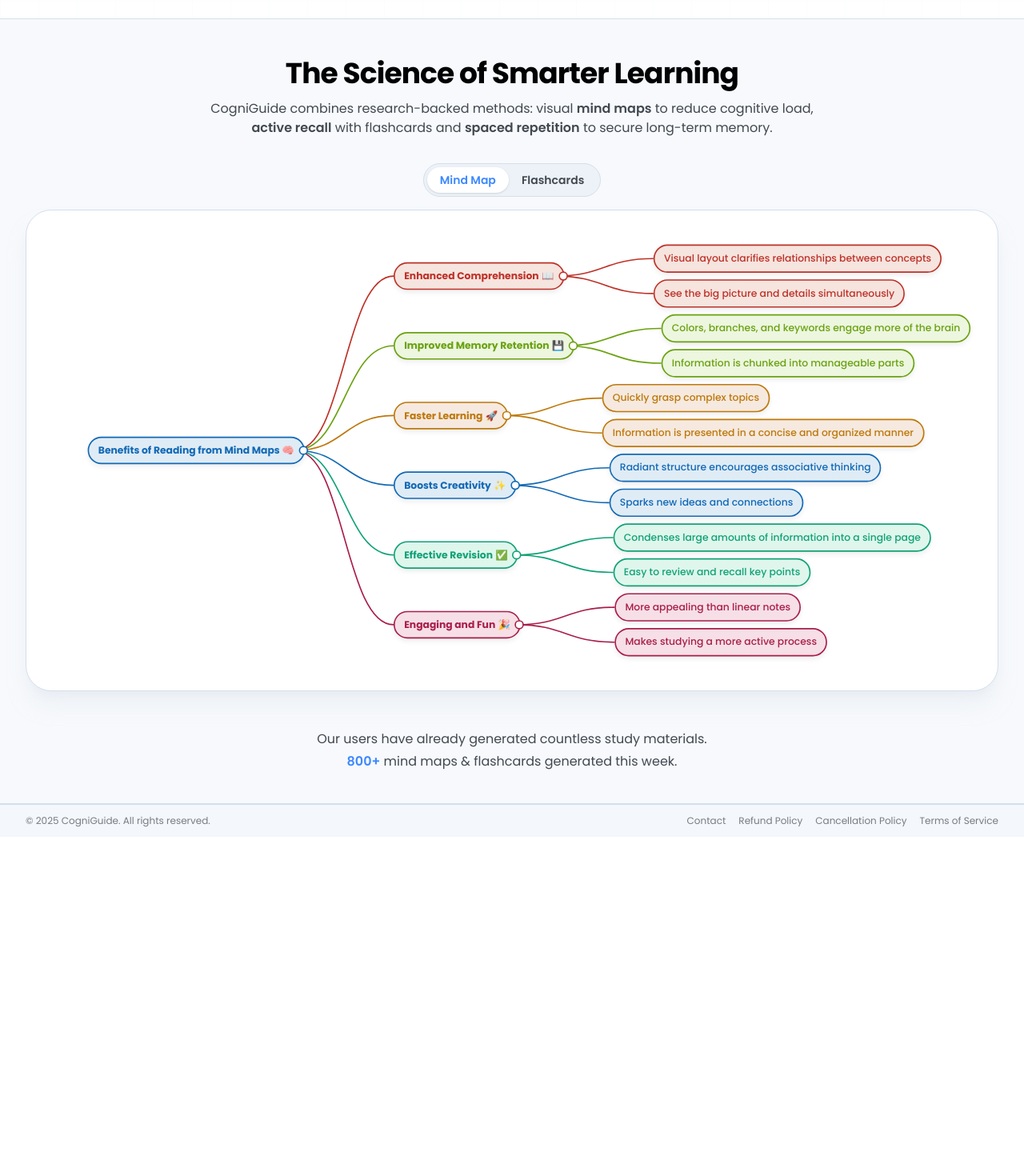
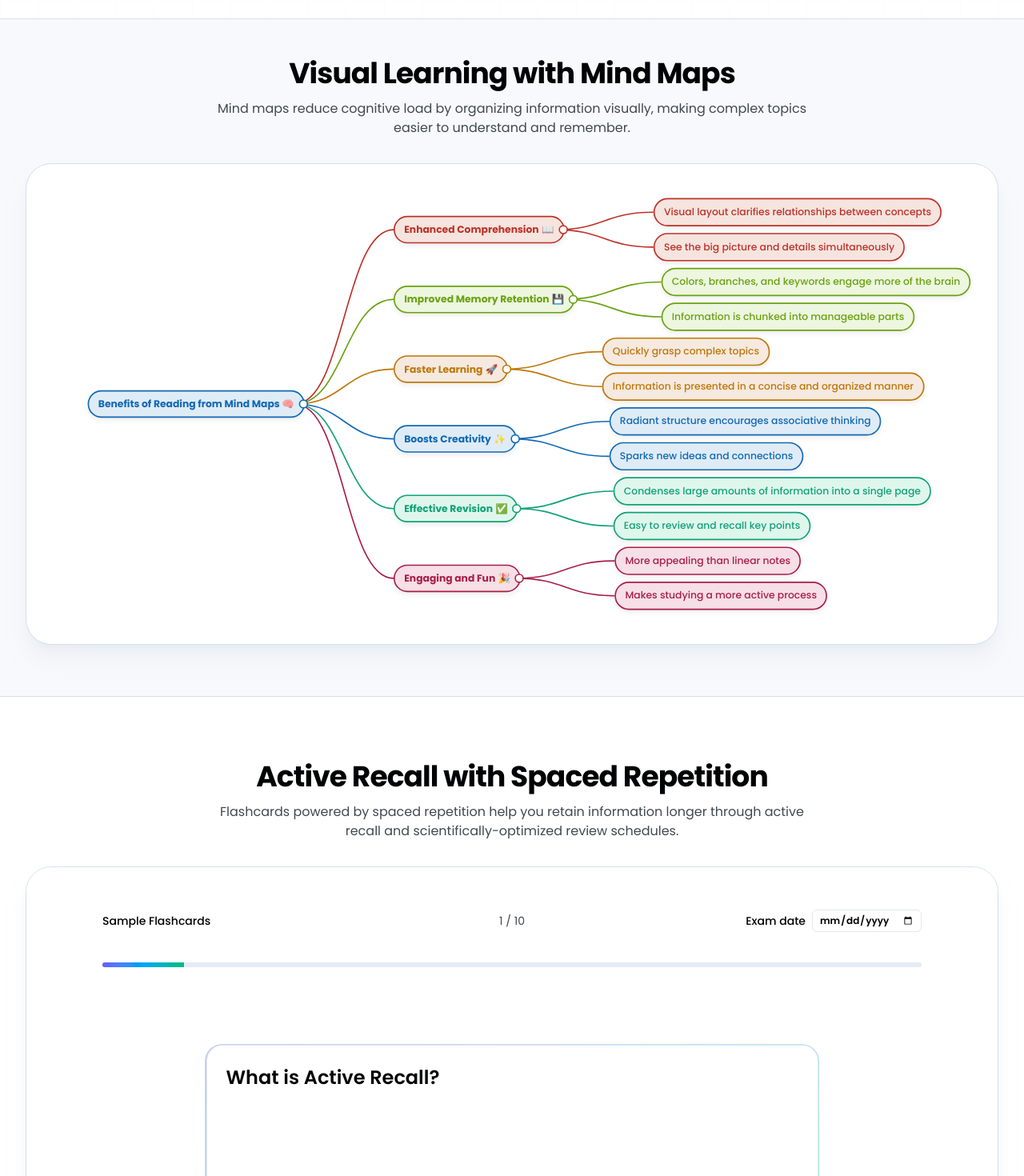
Before and after one commit to Led-adel-pilot/CogniGuide, a Next.js app: page / in a window 1280 px wide. Shown: the part 640-2110 px from the top of the page at 80% size. Before the commit the page ends 1686 px from the top, so only its background shows below. Built offline with nearby package versions, Linux system fonts and the light colour scheme; no server answers.

Commit message:
Split embedded mindmap and flashcards

```diff
--- a/app/page.tsx
+++ b/app/page.tsx
@@ -22,7 +22,6 @@ const InteractiveMindMap = () => {
 export default function Home() {
   const [showAuth, setShowAuth] = useState(false);
   const [isAuthed, setIsAuthed] = useState(false);
-  const [view, setView] = useState('mindmap');
   const router = useRouter();
 
   useEffect(() => {
@@ -95,36 +94,35 @@ export default function Home() {
             </div>
           </section>
 
-          {/* Why Mind Maps Section */}
-          <section className="pt-10 md:pt-12 pb-10 bg-muted/30 border-y">
+          {/* Mind Maps Section */}
+          <section className="pt-10 md:pt-12 pb-16 bg-muted/30 border-y">
             <div className="container">
               <div className="text-center mb-8">
-                <h2 className="text-3xl md:text-4xl font-bold font-heading tracking-tight">The Science of Smarter Learning</h2>
+                <h2 className="text-3xl md:text-4xl font-bold font-heading tracking-tight">Visual Learning with Mind Maps</h2>
                 <p className="text-muted-foreground mt-3 max-w-3xl mx-auto">
-                  CogniGuide combines research-backed methods: visual <span className="font-semibold">  mind maps</span> to reduce cognitive load, <span className="font-semibold">active recall</span> with flashcards and <span className="font-semibold">spaced repetition</span> to secure long-term memory.
+                  Mind maps reduce cognitive load by organizing information visually, making complex topics easier to understand and remember.
                 </p>
               </div>
-              <div className="relative">
-                <div className="flex justify-center mb-4">
-                  <div className="inline-flex p-1 rounded-full border bg-muted/50">
-                    <button
-                      onClick={() => setView('mindmap')}
-                      className={`px-4 py-1.5 text-sm font-semibold rounded-full transition-colors ${view === 'mindmap' ? 'bg-background text-primary shadow' : 'text-muted-foreground hover:text-primary'}`}
-                    >
-                      Mind Map
-                    </button>
-                    <button
-                      onClick={() => setView('flashcards')}
-                      className={`px-4 py-1.5 text-sm font-semibold rounded-full transition-colors ${view === 'flashcards' ? 'bg-background text-primary shadow' : 'text-muted-foreground hover:text-primary'}`}
-                    >
-                      Flashcards
-                    </button>
-                  </div>
+              <div className="bg-background rounded-[2rem] border shadow-xl shadow-slate-200/50 dark:shadow-slate-700/50 overflow-hidden">
+                <div className="w-full h-[300px] md:h-[600px]">
+                  <InteractiveMindMap />
                 </div>
-                <div className="bg-background rounded-[2rem] border shadow-xl shadow-slate-200/50 dark:shadow-slate-700/50 overflow-hidden">
-                  <div className={`w-full ${view === 'mindmap' ? 'h-[300px] md:h-[600px]' : 'h-[68vh] md:h-[600px]'}`}>
-                    {view === 'mindmap' ? <InteractiveMindMap /> : <EmbeddedFlashcards />}
-                  </div>
+              </div>
+            </div>
+          </section>
+
+          {/* Flashcards Section */}
+          <section className="pt-16 md:pt-20 pb-16">
+            <div className="container">
+              <div className="text-center mb-8">
+                <h2 className="text-3xl md:text-4xl font-bold font-heading tracking-tight">Active Recall with Spaced Repetition</h2>
+                <p className="text-muted-foreground mt-3 max-w-3xl mx-auto">
+                  Flashcards powered by spaced repetition help you retain information longer through active recall and scientifically-optimized review schedules.
+                </p>
+              </div>
+              <div className="bg-background rounded-[2rem] border shadow-xl shadow-slate-200/50 dark:shadow-slate-700/50 overflow-hidden">
+                <div className="w-full h-[68vh] md:h-[600px]">
+                  <EmbeddedFlashcards />
                 </div>
               </div>
               <div className="text-center mt-12">
--- a/components/FlashcardsModal.tsx
+++ b/components/FlashcardsModal.tsx
@@ -297,9 +297,10 @@ export default function FlashcardsModal({ open, title, cards, isGenerating = fal
       )}
 
       <div className="w-full h-full grid grid-rows-[auto,1fr,auto] bg-background p-4 sm:p-6">
-        <div className="w-full max-w-5xl mx-auto grid grid-cols-1 sm:grid-cols-3 items-center gap-2 sm:gap-3">
-          <div className="text-center sm:text-left text-sm font-medium truncate text-foreground">{title || 'Flashcards'}</div>
-          <div className="justify-self-center sm:justify-self-end">
+        <div className="w-full max-w-5xl mx-auto grid grid-cols-1 md:grid-cols-3 items-center gap-2 sm:gap-3">
+          <div className="text-center md:text-left text-sm font-medium truncate text-foreground">{title || 'Flashcards'}</div>
+          <div className="text-sm text-muted-foreground text-center hidden md:block">{hasCards ? (finished ? 'Completed' : `${index + 1} / ${cards!.length}`) : ''}</div>
+          <div className="justify-self-center md:justify-self-end">
             {hasCards && (
               <label className="inline-flex items-center gap-2 text-sm">
                 <span className="text-foreground font-medium">Exam date</span>
@@ -312,7 +313,7 @@ export default function FlashcardsModal({ open, title, cards, isGenerating = fal
               </label>
             )}
           </div>
-          <div className="text-sm text-muted-foreground text-center">{hasCards ? (finished ? 'Completed' : `${index + 1} / ${cards!.length}`) : ''}</div>
+          <div className="text-sm text-muted-foreground text-center md:hidden">{hasCards ? (finished ? 'Completed' : `${index + 1} / ${cards!.length}`) : ''}</div>
         </div>
         {hasCards ? (
           <div className="w-full max-w-5xl mx-auto mt-2">
@@ -370,7 +371,15 @@ export default function FlashcardsModal({ open, title, cards, isGenerating = fal
                     <div className="flex flex-col sm:flex-row gap-2 sm:gap-3 w-full max-w-md justify-center">
                       <button
                         onClick={() => {
-                          document.getElementById('generator')?.scrollIntoView({ behavior: 'smooth' });
+                          const element = document.getElementById('generator');
+                          if (element) {
+                            const elementTop = element.getBoundingClientRect().top + window.pageYOffset;
+                            // Account for sticky header (64px) plus additional padding
+                            window.scrollTo({
+                              top: elementTop - 100,
+                              behavior: 'smooth'
+                            });
+                          }
                         }}
                         className="flex-1 h-auto sm:h-10 py-2 sm:py-0 px-6 text-base font-bold text-white bg-gradient-primary rounded-full hover:bg-gradient-primary-hover transition-all focus-visible:outline-none focus-visible:ring-2 focus-visible:ring-cyan-400/50 whitespace-nowrap inline-flex items-center justify-center"
                       >
```
